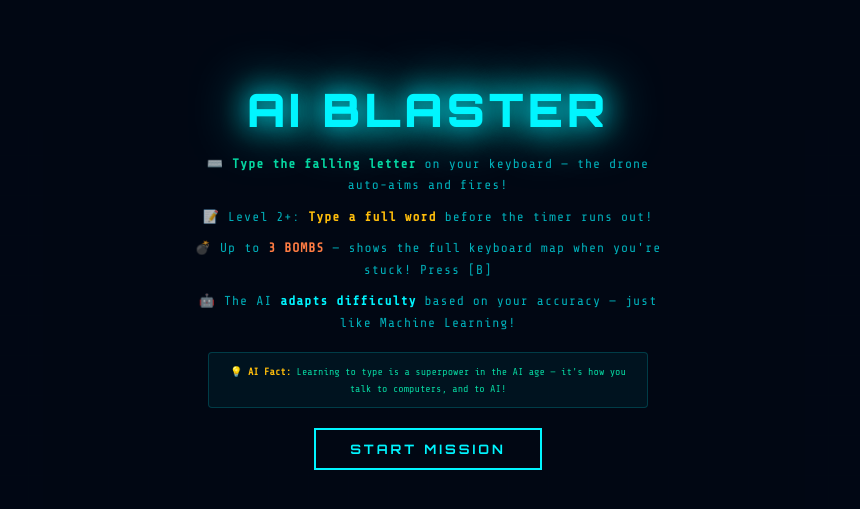
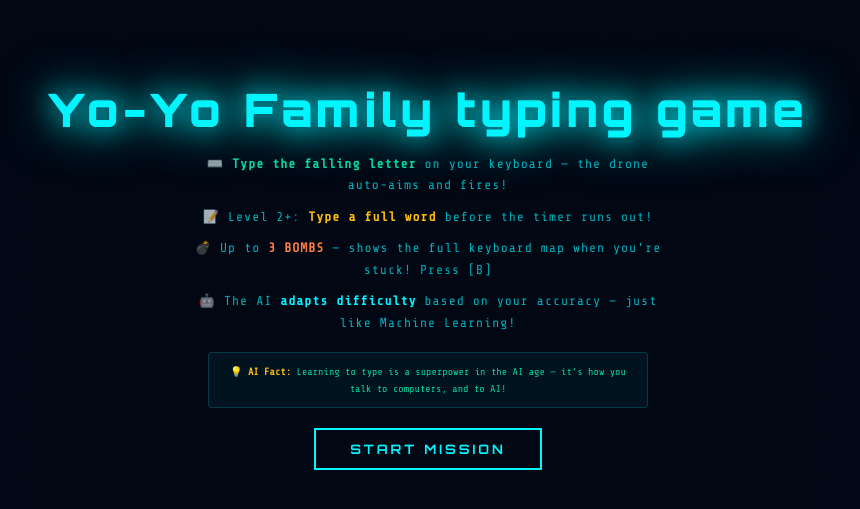
Before and after one commit to YWL00458/ai-blaster, a plain HTML site: page index.html in a window 1280 px wide. Shown: the part 125-634 px from the top of the page, without its empty margins (212-1072 px from the left). Drawn offline with nearby package versions, Linux system fonts and the light colour scheme.

Commit message:
Update index.html

```diff
--- a/index.html
+++ b/index.html
@@ -191,7 +191,7 @@
   <div id="hud">
     <div class="hb"><span class="hl">SCORE</span><span class="hv" id="sc">0</span></div>
     <div class="hb"><span class="hl">LIVES</span><span class="hv" id="lv">❤️❤️❤️</span></div>
-    <div id="ttl">AI BLASTER</div>
+    <div id="ttl">Yo-Yo family typing game</div>
     <div class="hb"><span class="hl">LEVEL</span><span class="hv" id="ll">1</span></div>
     <div class="hb"><span class="hl">BOMBS</span><span class="hv" id="bm">💣💣💣</span></div>
     <button id="bomb-btn" onclick="useBomb()">💣 BOMB [B]</button>
@@ -235,7 +235,7 @@
 
 <!-- START SCREEN -->
 <div class="screen" id="ss">
-  <h1>AI BLASTER</h1>
+  <h1>Yo-Yo Family typing game</h1>
   <p>⌨️ <strong style="color:var(--green)">Type the falling letter</strong> on your keyboard — the drone auto-aims and fires!</p>
   <p>📝 Level 2+: <strong style="color:var(--yellow)">Type a full word</strong> before the timer runs out!</p>
   <p>💣 Up to <strong style="color:var(--orange)">3 BOMBS</strong> — shows the full keyboard map when you're stuck! Press [B]</p>
```
